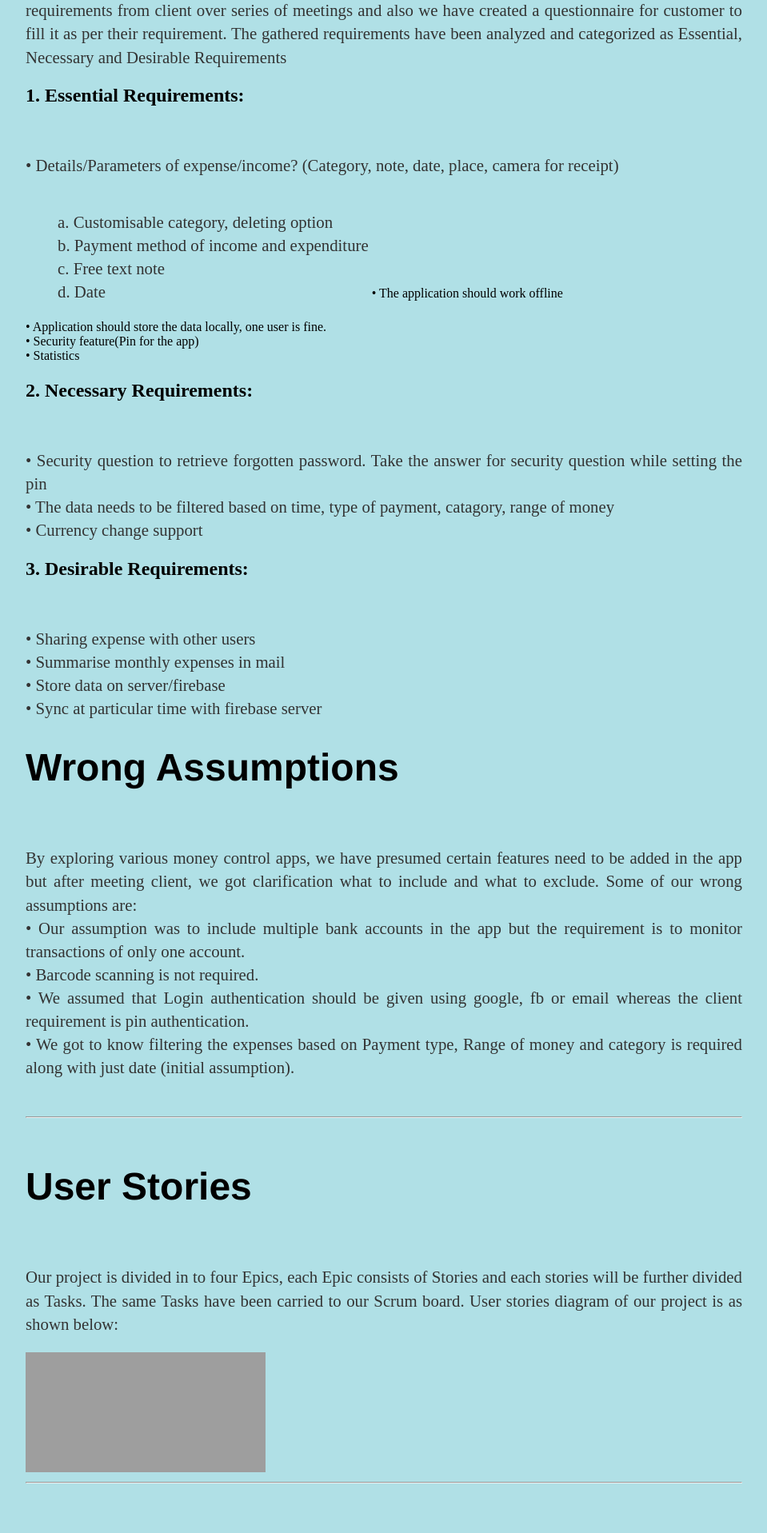
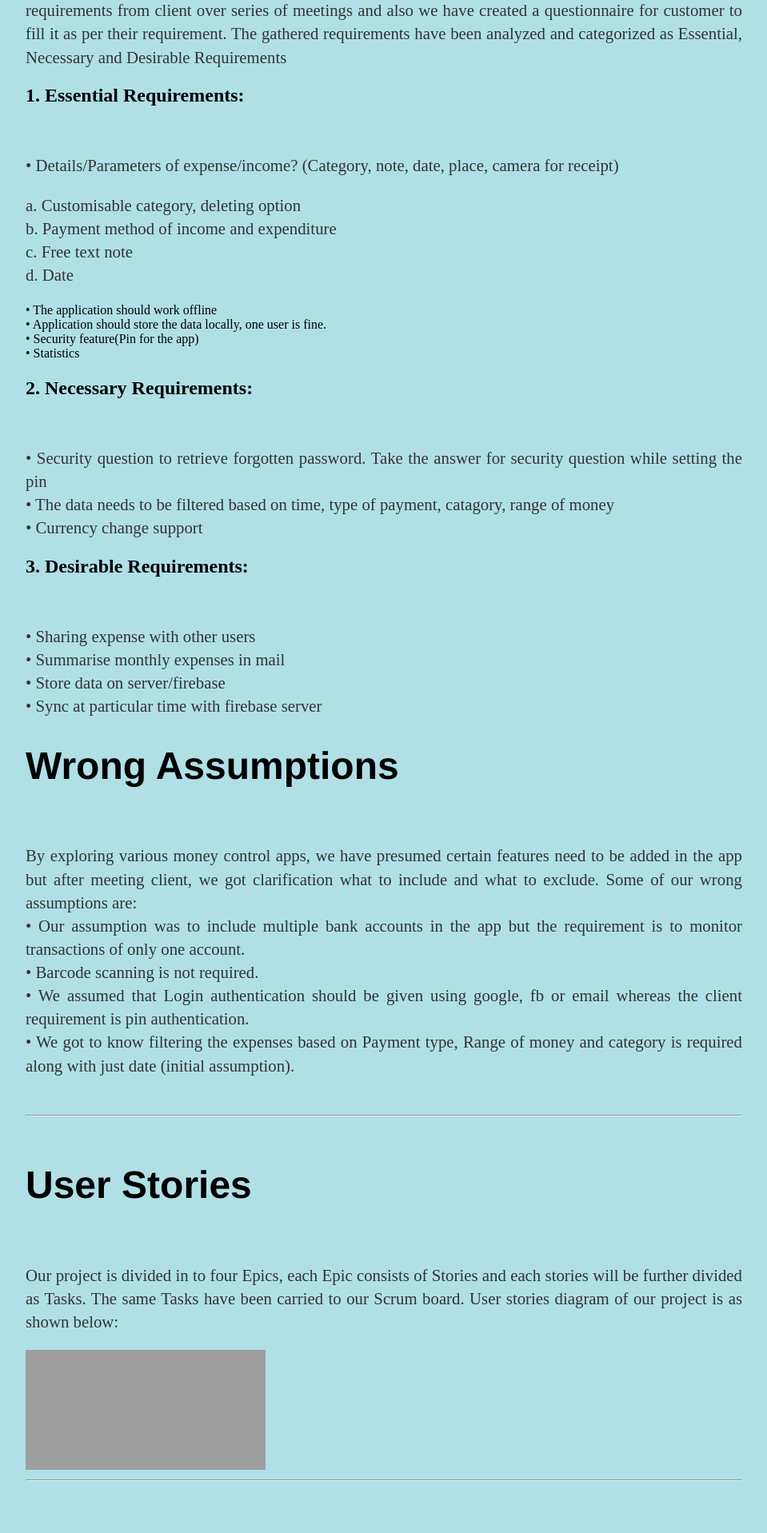
Before and after one commit to kartikprabhu20/YourEuro, a Jekyll site: the page built from docs/_posts/2019-05-13-BasicPrototype.md, in a window 1280 px wide. Shown: the part 909-2826 px from the top of the page at 80% size, without its empty margins (160-1119 px from the left). Built offline with Jekyll 4.4.1, drawn with Linux system fonts in a browser that asks for light colours; a file with an impossible date is left out; grey boxes are pictures that could not be loaded.

Commit message:
Update main.css

```diff
--- a/docs/css/main.css
+++ b/docs/css/main.css
@@ -115,7 +115,7 @@ second {
     background-color: green;
 }
 
-.tab {
-       display:inline-block;
-       margin-left: 40px;
+tab {
+
+    padding-left: 68px;
 }
```
